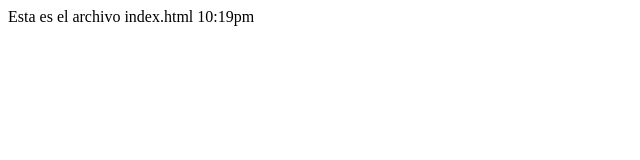
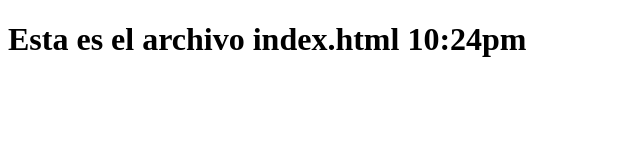
Before and after one commit to ana-lala/sample-github-pages, a plain HTML site: page index.html in a window 1280 px wide. Shown: the whole page, without its empty margins (0-640 px from the left). Drawn offline with Linux system fonts and the light colour scheme.

Commit message:
updating from vscode

```diff
--- a/index.html
+++ b/index.html
@@ -6,6 +6,8 @@
     <title>Document</title>
 </head>
 <body>
-    Esta es el archivo index.html 10:19pm
+    <h1>
+        Esta es el archivo index.html 10:24pm
+    </h1>
 </body>
 </html>
```
